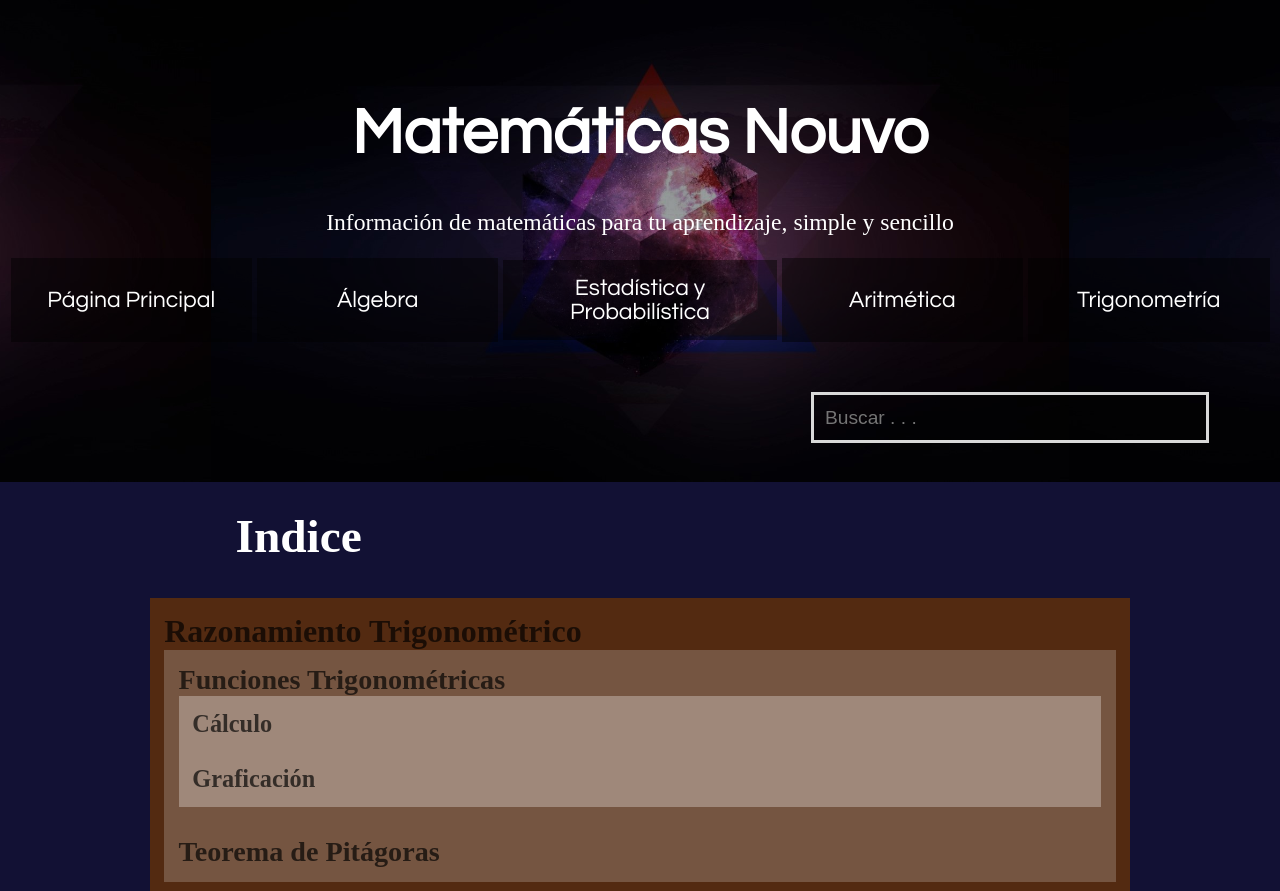
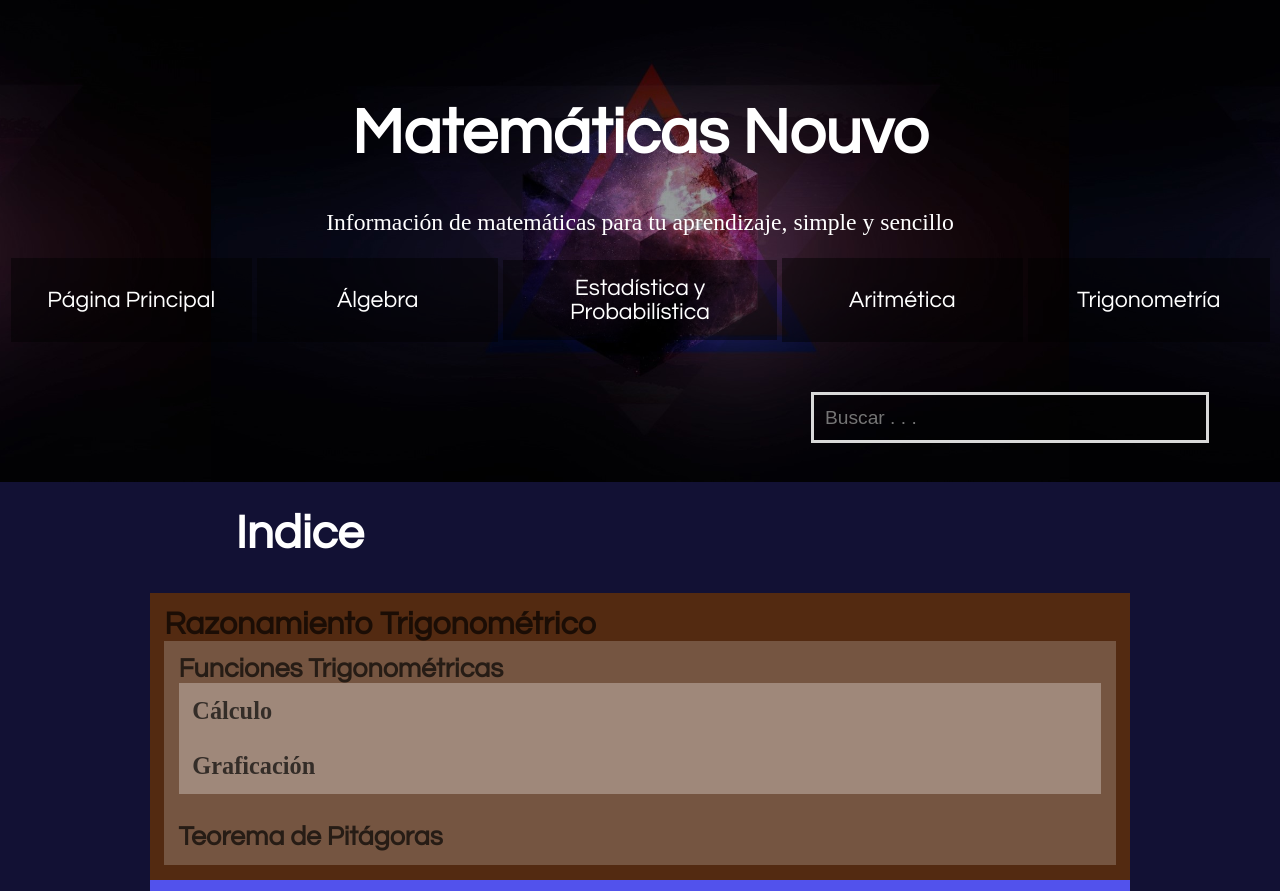
Before and after one commit to IzakCancino/matematicas-nouvo, a plain HTML site: page entradas/indice.html in a window 1280 px wide. Shown: the top 891 px of the page. Drawn offline with Linux system fonts and the light colour scheme.

Commit message:
fuentes indice

```diff
--- a/entradas/indice.css
+++ b/entradas/indice.css
@@ -1,5 +1,6 @@
 h3 {
     color: white;
+    font-family: "Century Gothic";
     font-size: 3.7vw;
     margin: 5%;
     margin-left: 10%;
@@ -24,6 +25,14 @@ main div p {
     transition: all 100ms ease 0s
 }
 
+div.indice-nivel-2 a p {
+    font-family: "Century Gothic";
+}
+
+div.indice-nivel-4 a p {
+    font-family: "Copperplate Gothic Bold";
+}
+
 .indice-titulo {
     color: white;
     padding: 3%;
@@ -38,20 +47,20 @@ main div p {
 }
 
 .tema-2 {
-    background: #5252ec
+    background: #5252ec;
 }
 
 .tema-3 {
-    background: #ee3232
+    background: #ee3232;
 }
 
 .tema-4 {
-    background: green
+    background: green;
 }
 
 .indice-nivel-3 {
     background: rgba(255, 255, 255, 0.20);
-    font-size: 2.2vw;
+    font-size: 2.1vw;
 }
 
 .indice-nivel-4 {
```
